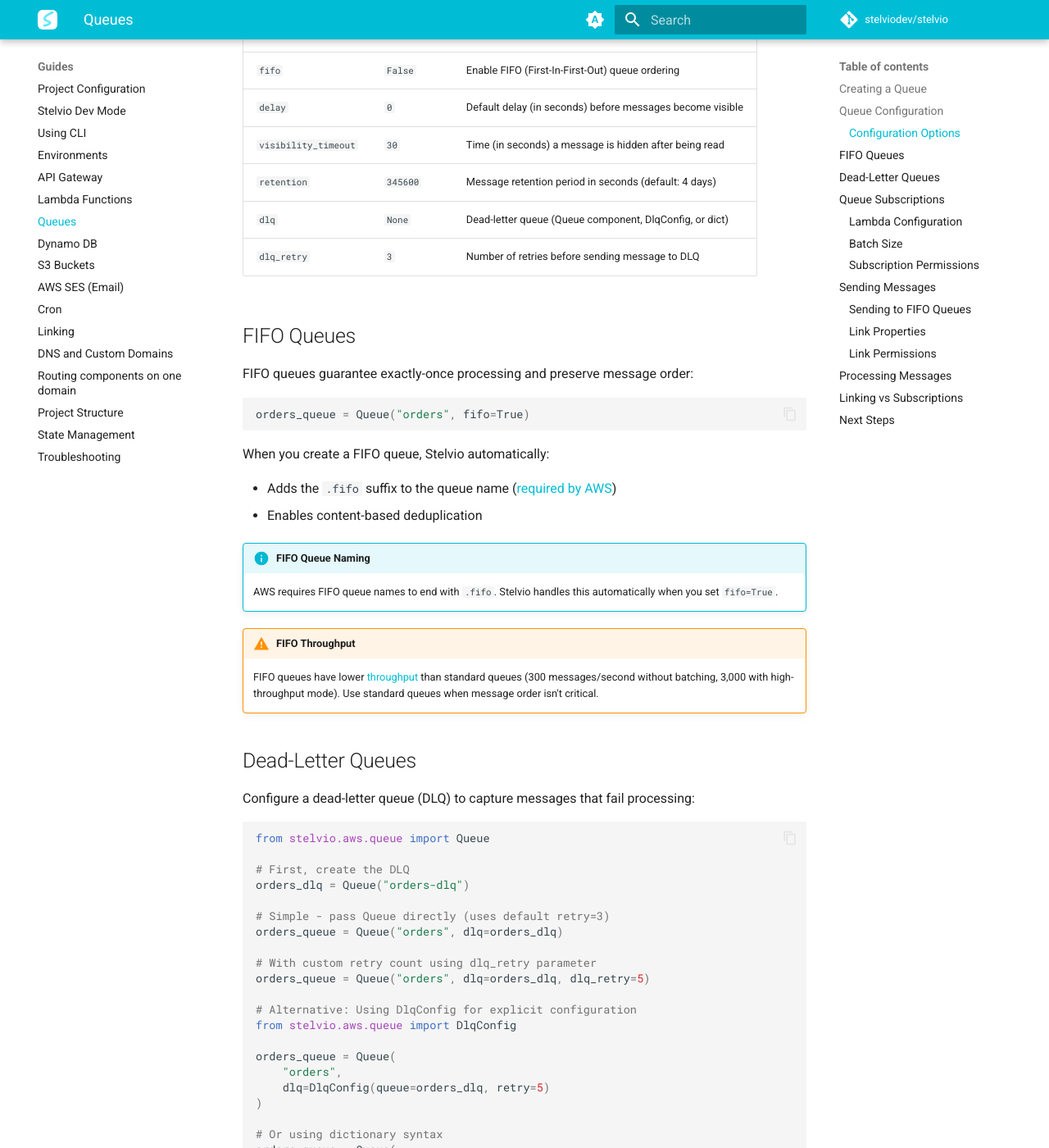
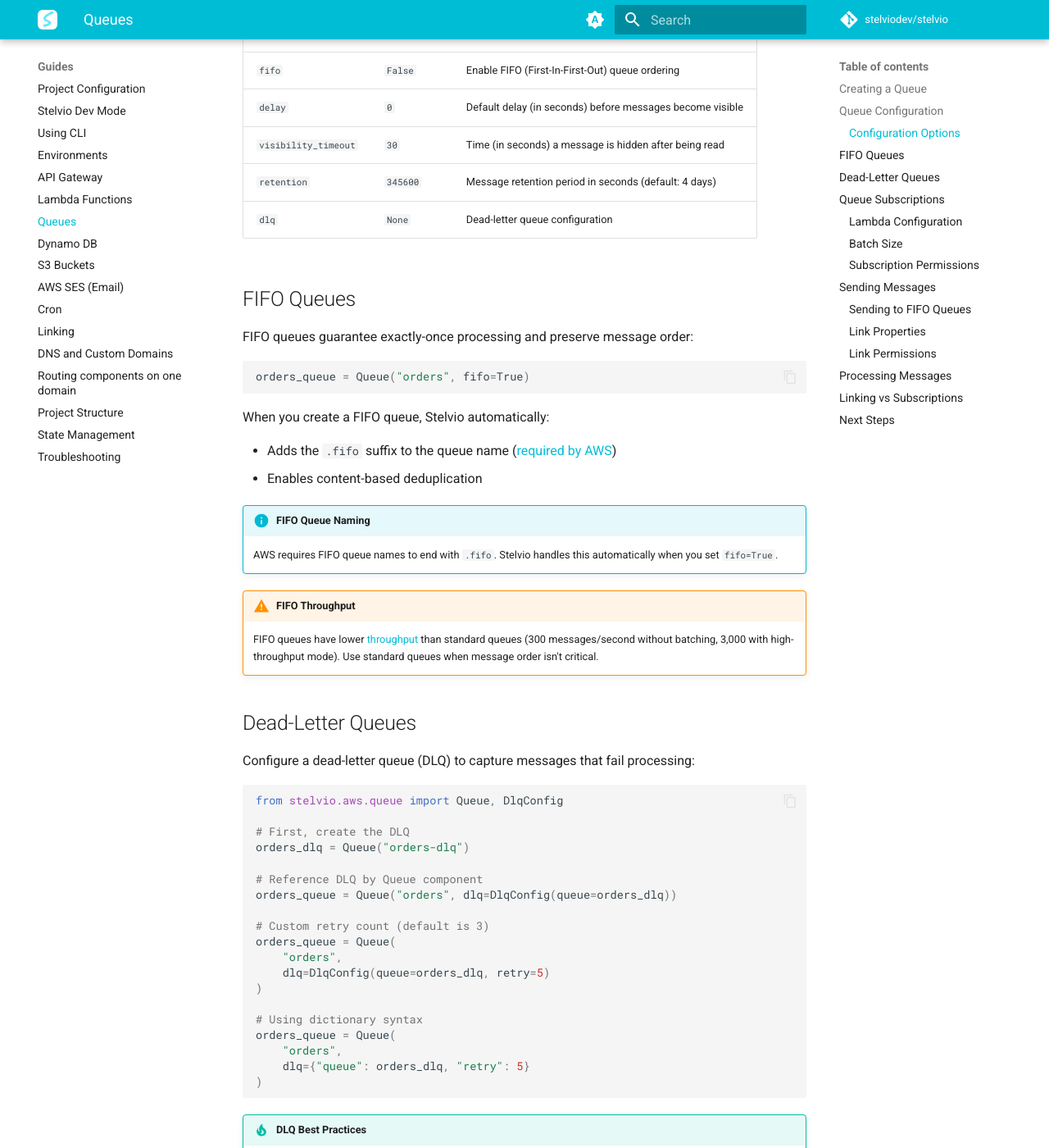
Before and after one commit to stelviodev/stelvio, an MkDocs documentation site: the page built from docs/guides/queues.md, in a window 1280 px wide and 1400 px high, scrolled down 1262 px. Shown: the whole window at 82% size. Built offline with MkDocs 1.6.1 and Material for MkDocs 9.7.7, drawn with Linux system fonts in a browser that asks for light colours; comment, search, counter and statistics services are not loaded.

Commit message:
Revert "dlq"
This reverts commit 1039a764322eb92c41fe39e41cd86e036f76b9cf.

````diff
--- a/docs/guides/queues.md
+++ b/docs/guides/queues.md
@@ -55,8 +55,7 @@
 | `delay`              | `0`      | Default delay (in seconds) before messages become visible |
 | `visibility_timeout` | `30`     | Time (in seconds) a message is hidden after being read    |
 | `retention`          | `345600` | Message retention period in seconds (default: 4 days)     |
-| `dlq`                | `None`   | Dead-letter queue (Queue component, DlqConfig, or dict)   |
-| `dlq_retry`          | `3`      | Number of retries before sending message to DLQ           |
+| `dlq`                | `None`   | Dead-letter queue configuration                           |
 
 ## FIFO Queues
 
@@ -82,26 +81,21 @@
 Configure a dead-letter queue (DLQ) to capture messages that fail processing:
 
 ```python
-from stelvio.aws.queue import Queue
+from stelvio.aws.queue import Queue, DlqConfig
 
 # First, create the DLQ
 orders_dlq = Queue("orders-dlq")
 
-# Simple - pass Queue directly (uses default retry=3)
-orders_queue = Queue("orders", dlq=orders_dlq)
+# Reference DLQ by Queue component
+orders_queue = Queue("orders", dlq=DlqConfig(queue=orders_dlq))
 
-# With custom retry count using dlq_retry parameter
-orders_queue = Queue("orders", dlq=orders_dlq, dlq_retry=5)
-
-# Alternative: Using DlqConfig for explicit configuration
-from stelvio.aws.queue import DlqConfig
-
+# Custom retry count (default is 3)
 orders_queue = Queue(
     "orders",
     dlq=DlqConfig(queue=orders_dlq, retry=5)
 )
 
-# Or using dictionary syntax
+# Using dictionary syntax
 orders_queue = Queue(
     "orders",
     dlq={"queue": orders_dlq, "retry": 5}
````
Also changed, not shown: 3 other files.
